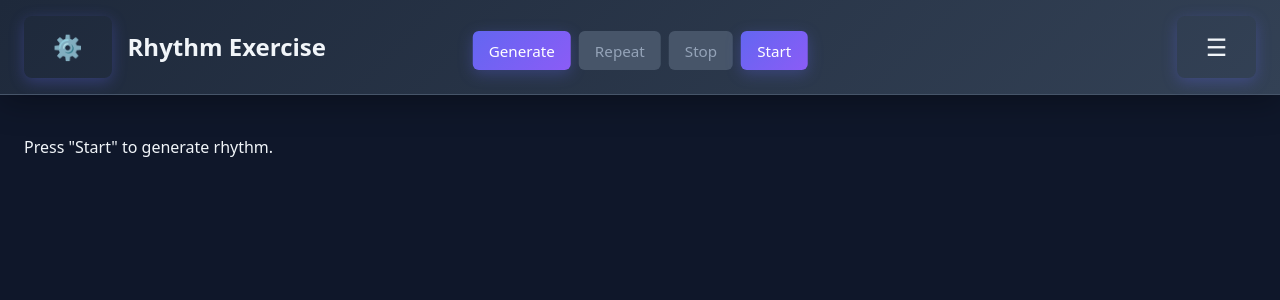
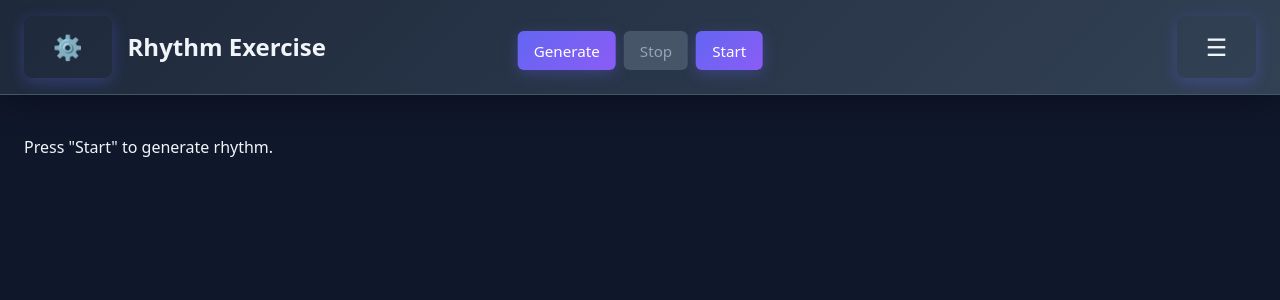
Before and after one commit to lukKotecki/rhythm_exercises, a React (Vite) app: page / in a window 1280 px wide. Shown: the top 300 px of the page. Built offline with nearby package versions, Linux system fonts and the light colour scheme.

Commit message:
klawisz repeat i start zmieniono

```diff
--- a/src/App.jsx
+++ b/src/App.jsx
@@ -173,13 +173,14 @@ function App() {
   }
 
   function handleStart() {
-    if (running) return; // already active
     setExerciseMode('normal');
-    // If no bars yet, generate them on first start
+    // If no bars yet, generate them on first start.
     if (barsData.length === 0) {
       generateBars('normal');
     }
-    setPausedElapsed(0); // Reset pause state when starting
+    // Start behaves like Repeat: always restart from the beginning.
+    setRepeatToken((prev) => prev + 1);
+    setPausedElapsed(0);
     setRunning(true);
   }
 
@@ -217,14 +218,6 @@ function App() {
     generateBars('normal');
   }
 
-  function handleRepeat() {
-    if (barsData.length === 0) return;
-    setRepeatToken((prev) => prev + 1);
-    setPausedElapsed(0);
-    // Always (re)start from the beginning on repeat.
-    setRunning(true);
-  }
-
   function handleElapsedChange(nextElapsed) {
     setPausedElapsed(nextElapsed);
   }
@@ -246,7 +239,6 @@ function App() {
         onToggleSidebar={() => setSidebarOpen((o) => !o)}
         onStart={handleStart}
         onResume={handleResume}
-        onRepeat={handleRepeat}
         onPause={handlePause}
         onReset={handleReset}
         running={running}
--- a/src/components/Header.jsx
+++ b/src/components/Header.jsx
@@ -7,7 +7,6 @@ export default function Header({
   onToggleSidebar,
   onStart,
   onResume,
-  onRepeat,
   onPause,
   onReset,
   running,
@@ -37,17 +36,14 @@ export default function Header({
       </div>
 
       <div className="header-controls">
-        <button className="start-button header-action" onClick={onReset} disabled={running}>
+        <button className="start-button header-action" onClick={onReset}>
           Generate
-        </button>
-        <button className="start-button header-action" onClick={onRepeat} disabled={!hasBars}>
-          Repeat
         </button>
         <button className="start-button header-action" onClick={onPause} disabled={!running}>
           Stop
         </button>
-        <button className="start-button header-action" onClick={onStart} disabled={running}>
-          {running ? 'Running...' : 'Start'}
+        <button className="start-button header-action" onClick={onStart}>
+          {running ? 'Repeat' : 'Start'}
         </button>
       </div>
 
```
